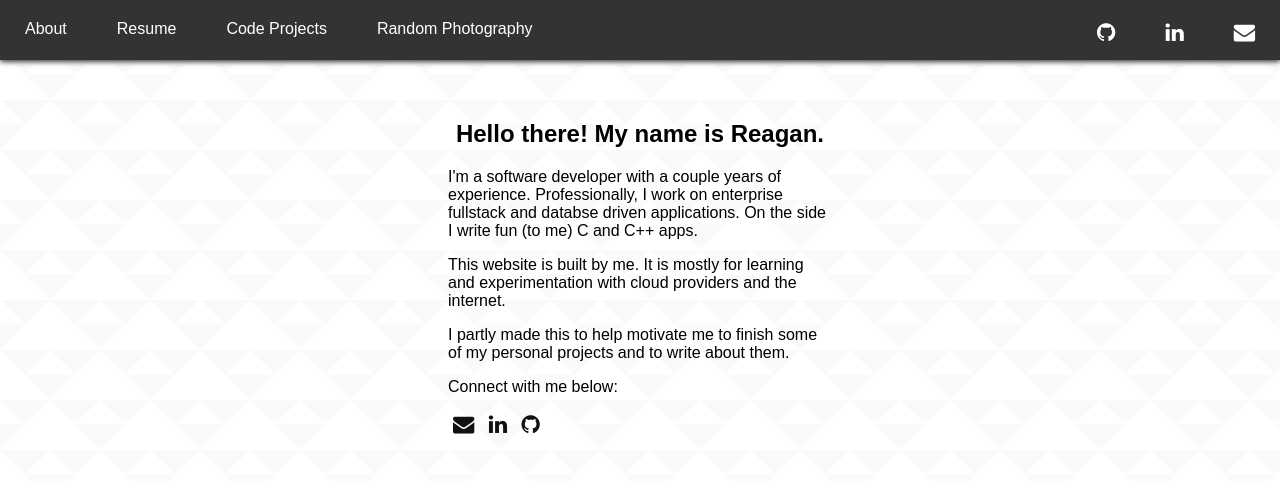
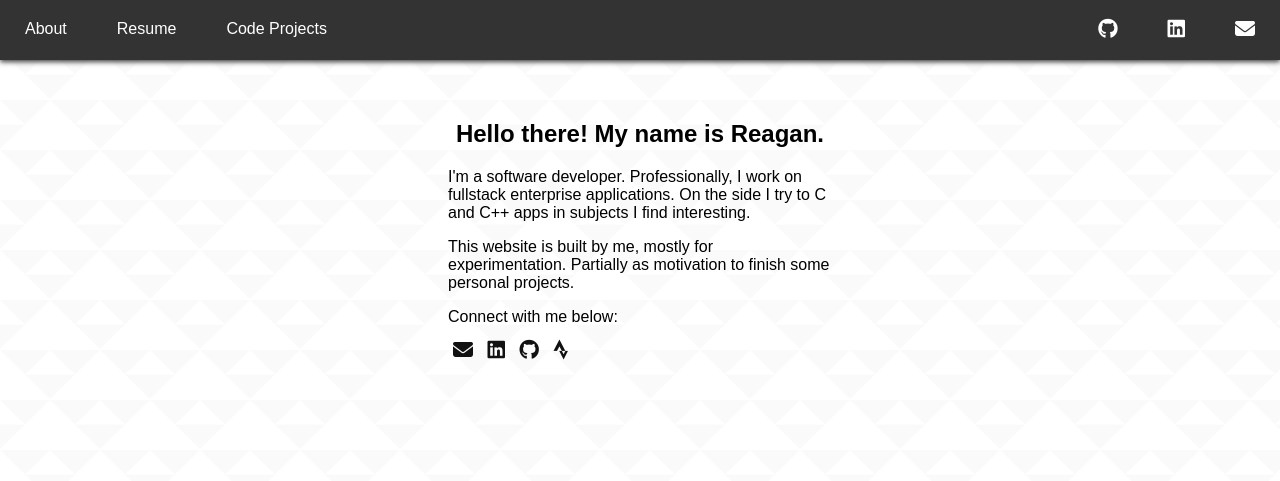
Before and after one commit to ReaganMilchling/website, a plain HTML site: page home.html in a window 1280 px wide. Drawn offline with Linux system fonts and the light colour scheme.

Commit message:
update text

```diff
--- a/home.html
+++ b/home.html
@@ -3,7 +3,8 @@
   <head>
     <meta charset="utf-8">
     <title>About me</title>
-    <link rel="stylesheet" href="https://cdnjs.cloudflare.com/ajax/libs/font-awesome/4.7.0/css/font-awesome.min.css">
+    <script src='https://kit.fontawesome.com/a076d05399.js' crossorigin='anonymous'></script>
+    <link rel="stylesheet" href="https://cdnjs.cloudflare.com/ajax/libs/font-awesome/6.5.2/css/all.min.css">
     <link rel="stylesheet" href="https://fonts.googleapis.com/css?family=Open+Sans|Roboto+Slab">
     <link rel="stylesheet" href="styles.css">
   </head>
@@ -13,7 +14,6 @@
         <li class="nav-block"><a href="home.html">About</a></li>
         <li class="nav-block"><a href="resume.html">Resume</a></li>
         <li class="nav-block"><a href="projects.html">Code Projects</a></li>
-        <li class="nav-block"><a href="photos.html">Random Photography</a></li>
         <li class="nav-block nav-icon"><a href="mailto:milchlingreagan@gmail.com" class="fa fa-lg fa-envelope"></a></li>
         <li class="nav-block nav-icon"><a href="https://www.linkedin.com/in/milchlingreagan/" class="fa fa-lg fa-linkedin"></a></li>
         <li class="nav-block nav-icon"><a href="https://github.com/ReaganMilchling" class="fa fa-lg fa-github"></a></li>
@@ -22,16 +22,16 @@
     <main class="container">
       <h2>Hello there! My name is Reagan.</h2>
       <div class="content">
-        <p>I'm a software developer with a couple years of experience. Professionally, I work on enterprise fullstack and databse driven applications. On the side I write fun (to me) C and C++ apps.</p>
-        <p>This website is built by me. It is mostly for learning and experimentation with cloud providers and the internet.</p>
-        <p>I partly made this to help motivate me to finish some of my personal projects and to write about them.</p>
+        <p>I'm a software developer. Professionally, I work on fullstack enterprise applications. On the side I try to C and C++ apps in subjects I find interesting.</p>
+        <p>This website is built by me, mostly for experimentation. Partially as motivation to finish some personal projects.</p>
       </div>
       <div class="content">
         <p>Connect with me below:</p>
         <span>
           <a href="mailto:milchlingreagan@gmail.com" class="fa fa-lg fa-envelope"></a>
-          <a href="https://www.linkedin.com/in/milchlingreagan/" class="fa fa-lg fa-linkedin"></a>
-          <a href="https://github.com/ReaganMilchling" class="fa fa-lg fa-github"></a>
+          <a href="https://www.linkedin.com/in/milchlingreagan/" class="fa-brands fa-lg fa-linkedin"></a>
+          <a href="https://github.com/ReaganMilchling" class="fa-brands fa-lg fa-github"></a>
+          <a href="https://www.strava.com/athletes/89596249" class="fa-brands fa-lg fa-strava"></a>
         </span>
       </div>
     </main>
```
Also changed, not shown: photos.html (deleted, +0 -35 lines), projects.html (+0 -1 lines), resume.html (+0 -1 lines), styles.css (line endings or trailing spaces), 3 other files.
